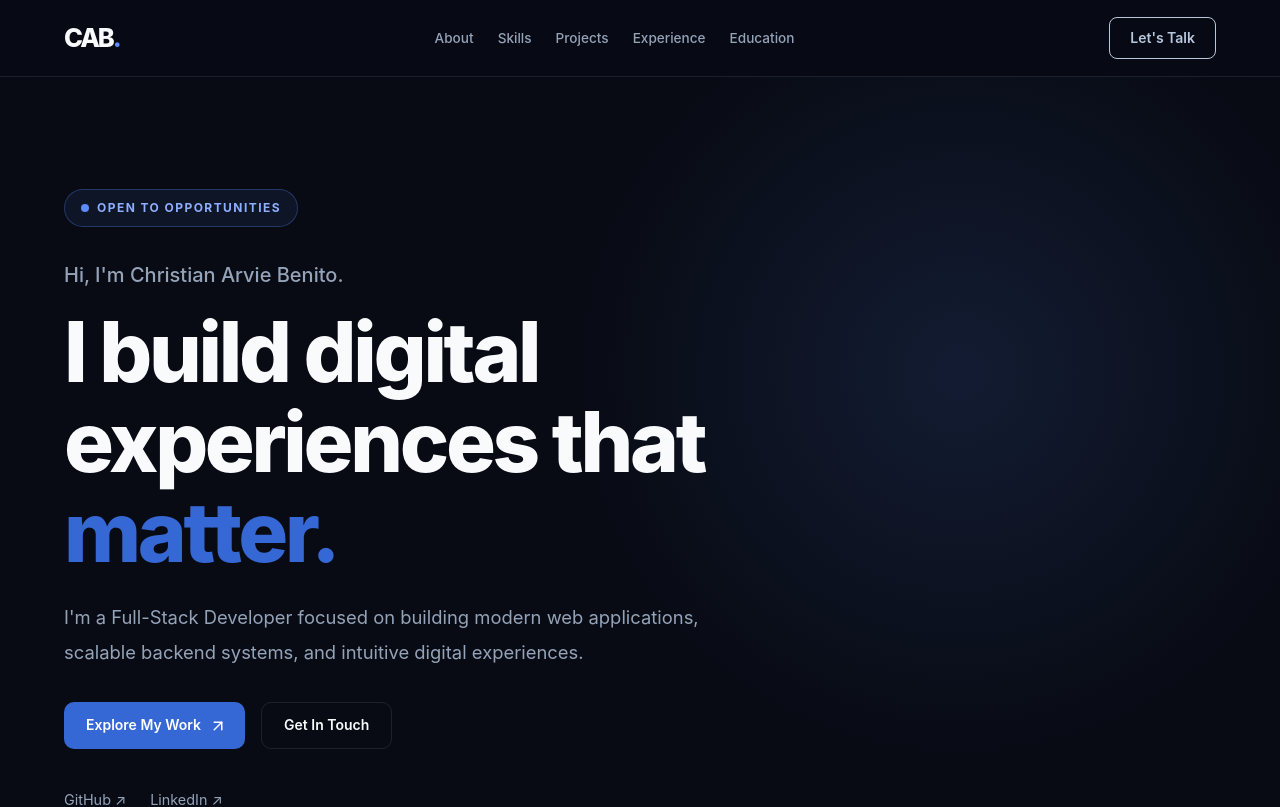
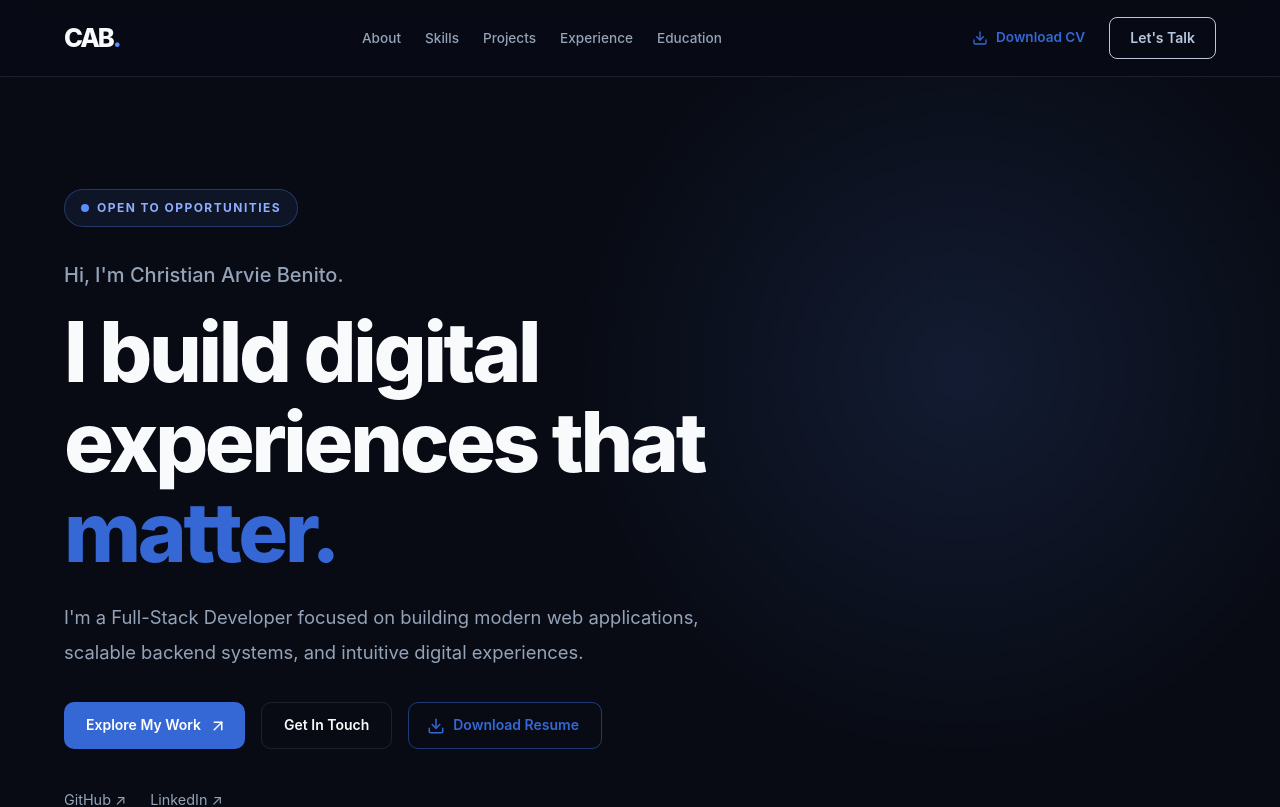
Before and after one commit to arvieguadiz/arvie-portfolio, a React (Vite) app: page / in a window 1280 px wide. Shown: the top 807 px of the page. Built offline with nearby package versions, Linux system fonts and the light colour scheme.

Commit message:
Add downloadable resume to hero and navbar

```diff
--- a/src/components/Navbar.tsx
+++ b/src/components/Navbar.tsx
@@ -1,4 +1,5 @@
 import { Box, Button, Container } from "@mui/material";
+import { Download } from "lucide-react";
 
 const navLinks = [
   { label: "About", href: "#about" },
@@ -30,8 +31,10 @@ function Navbar() {
             display: "flex",
             alignItems: "center",
             justifyContent: "space-between",
+            gap: 2,
           }}
         >
+          {/* Logo */}
           <Box
             component="a"
             href="#home"
@@ -41,13 +44,16 @@ function Navbar() {
               fontSize: "1.6rem",
               fontWeight: 800,
               letterSpacing: "-0.08em",
+              flexShrink: 0,
             }}
           >
             CAB<span style={{ color: "#5B8CFF" }}>.</span>
           </Box>
 
+          {/* Navigation Links */}
           <Box
             component="nav"
+            aria-label="Main navigation"
             sx={{
               display: { xs: "none", md: "flex" },
               alignItems: "center",
@@ -73,6 +79,32 @@ function Navbar() {
             ))}
           </Box>
 
+          {/* Action Buttons */}
+          <Box
+            sx={{
+              display: "flex",
+              alignItems: "center",
+              gap: { xs: 1, sm: 1.5 },
+              flexShrink: 0,
+            }}
+          >
+            <Button
+              component="a"
+              href="/resume.pdf"
+              download="Christian-Arvie-Benito-Resume.pdf"
+              variant="text"
+              color="primary"
+              startIcon={<Download size={16} />}
+              sx={{
+                px: { xs: 1, sm: 1.5 },
+                minWidth: 0,
+                fontSize: { xs: "0.75rem", sm: "0.85rem" },
+                whiteSpace: "nowrap",
+              }}
+            >
+              Download CV
+            </Button>
+
             <Button
               component="a"
               href="#contact"
@@ -80,10 +112,12 @@ function Navbar() {
               color="primary"
               sx={{
                 borderRadius: "8px",
-              px: 2.5,
+                px: { xs: 1.5, sm: 2.5 },
                 py: 1,
+                fontSize: { xs: "0.75rem", sm: "0.875rem" },
                 color: "#B8C7DC",
                 borderColor: "#B8C7DC",
+                whiteSpace: "nowrap",
                 "&:hover": {
                   borderColor: "#FFFFFF",
                   backgroundColor: "rgba(184, 199, 220, 0.08)",
@@ -93,6 +127,7 @@ function Navbar() {
               Let's Talk
             </Button>
           </Box>
+        </Box>
       </Container>
     </Box>
   );
--- a/src/sections/Hero.tsx
+++ b/src/sections/Hero.tsx
@@ -1,5 +1,5 @@
 import { Box, Button, Container, Typography } from "@mui/material";
-import { ArrowDown, ArrowUpRight } from "lucide-react";
+import { ArrowDown, ArrowUpRight, Download } from "lucide-react";
 import { motion } from "framer-motion";
 
 function Hero() {
@@ -100,6 +100,7 @@ function Hero() {
             experiences.
           </Typography>
 
+          {/* Action Buttons */}
           <Box
             sx={{
               display: "flex",
@@ -130,8 +131,20 @@ function Hero() {
             >
               Get In Touch
             </Button>
+
+            <Button
+              component="a"
+              href="/resume.pdf"
+              download="Christian-Arvie-Benito-Resume.pdf"
+              variant="outlined"
+              color="primary"
+              startIcon={<Download size={18} />}
+            >
+              Download Resume
+            </Button>
           </Box>
 
+          {/* Social Links */}
           <Box
             sx={{
               display: "flex",
@@ -172,6 +185,7 @@ function Hero() {
           </Box>
         </Box>
 
+        {/* Scroll Indicator */}
         <Box
           component="a"
           href="#about"
```
Also changed, not shown: 1 other file (tests, documents, lock files or other folders). Lines whose indentation alone changed are shown as unchanged.
